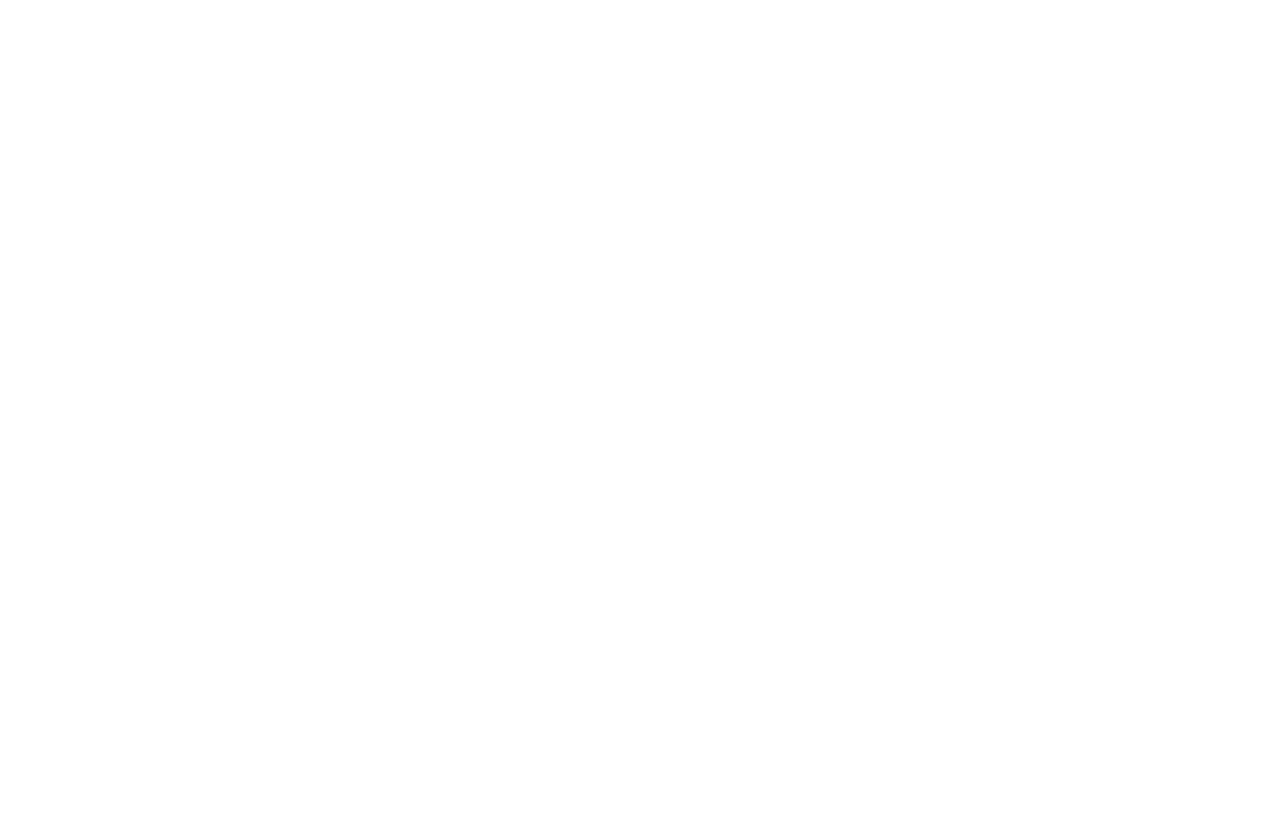
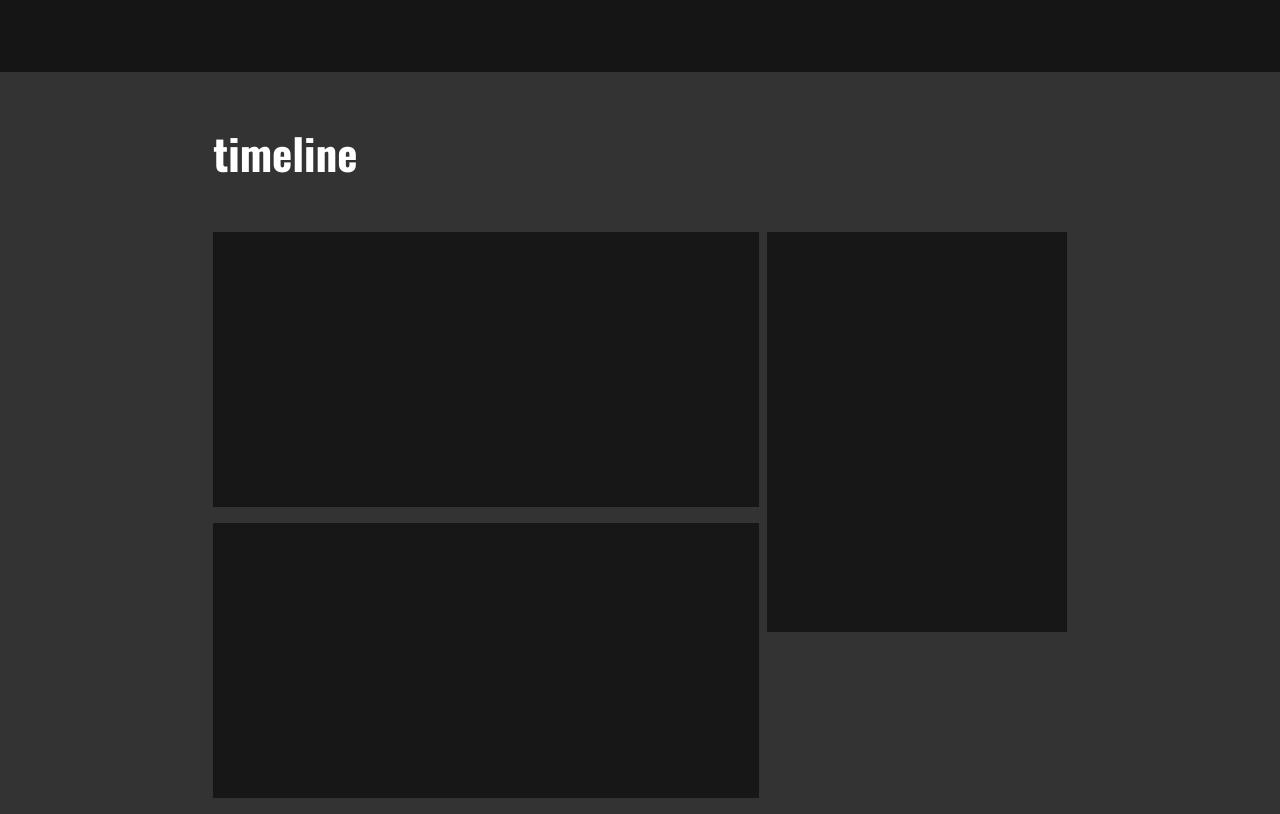
Before and after one commit to Aleisson/projeto17-linkr-front, a JavaScript app: page /home in a window 1280 px wide. Built offline with nearby package versions, Linux system fonts and the light colour scheme.

Commit message:
criacao de elementos da tela home

```diff
--- a/package.json
+++ b/package.json
@@ -10,6 +10,7 @@
     "react-dom": "^18.2.0",
     "react-router-dom": "^6.4.2",
     "react-scripts": "5.0.1",
+    "styled-components": "^5.3.6",
     "web-vitals": "^2.1.4"
   },
   "scripts": {
--- a/public/index.html
+++ b/public/index.html
@@ -1,5 +1,5 @@
 <!DOCTYPE html>
-<html lang="en">
+<html lang="pt-br">
   <head>
     <meta charset="utf-8" />
     <link rel="icon" href="%PUBLIC_URL%/favicon.ico" />
@@ -9,6 +9,7 @@
       name="description"
       content="Web site created using create-react-app"
     />
+    <link href="https://fonts.googleapis.com/css2?family=Lato:ital,wght@0,300;0,400;0,700;0,900;1,300;1,400;1,700;1,900&family=Oswald:wght@300;400;500;600;700&family=Passion+One:wght@400;700;900&display=swap" rel="stylesheet">
     <link rel="apple-touch-icon" href="%PUBLIC_URL%/logo192.png" />
     <!--
       manifest.json provides metadata used when your web app is installed on a
@@ -24,7 +25,7 @@
       work correctly both with client-side routing and a non-root public URL.
       Learn how to configure a non-root public URL by running `npm run build`.
     -->
-    <title>React App</title>
+    <title>Linkr</title>
   </head>
   <body>
     <noscript>You need to enable JavaScript to run this app.</noscript>
--- a/src/App.js
+++ b/src/App.js
@@ -1,3 +1,5 @@
+import "./css/reset.css";
+import "./css/style.css";
 import { BrowserRouter, Routes, Route, Navigate} from "react-router-dom";
 import Signin from "./elements/Signin";
 import Signup from "./elements/Signup";
--- /dev/null
+++ b/src/css/reset.css
@@ -0,0 +1,49 @@
+
+/* http://meyerweb.com/eric/tools/css/reset/
+   v2.0 | 20110126
+   License: none (public domain)
+*/
+
+html, body, div,span, applet, object, iframe,
+h1, h2, h3, h4, h5, h6, p, blockquote, pre,
+a, abbr, acronym, address, big, cite, code,
+del, dfn, em, img, ins, kbd, q, s, samp,
+small, strike, strong, sub, sup, tt, var,
+b, u, i, center,
+dl, dt, dd, ol, ul, li,
+fieldset, form, label, legend,
+table, caption, tbody, tfoot, thead, tr, th, td,
+article, aside, canvas, details, embed,
+figure, figcaption, footer, header, hgroup,
+menu, nav, output, ruby, section, summary,
+time, mark, audio, video {
+	margin: 0;
+	padding: 0;
+	border: 0;
+	font-size: 100%;
+	font: inherit;
+	vertical-align: baseline;
+}
+/* HTML5 display-role reset for older browsers */
+article, aside, details, figcaption, figure,
+footer, header, hgroup, menu, nav, section {
+	display: block;
+}
+body {
+	line-height: 1;
+}
+ol, ul {
+	list-style: none;
+}
+blockquote, q {
+	quotes: none;
+}
+blockquote:before, blockquote:after,
+q:before, q:after {
+	content: '';
+	content: none;
+}
+table {
+	border-collapse: collapse;
+	border-spacing: 0;
+}
--- /dev/null
+++ b/src/css/style.css
@@ -0,0 +1,12 @@
+*{
+    box-sizing: border-box;
+}
+body{
+    background-color: #333333;
+}
+/*
+como utilizar as fontes
+font-family: 'Lato', sans-serif;
+font-family: 'Oswald', sans-serif;
+font-family: 'Passion One', cursive
+*/
--- a/src/elements/Home.js
+++ b/src/elements/Home.js
@@ -1,6 +1,58 @@
+import styled from "styled-components";
+import Post from "./Post";
+import Topbar from "./Topbar";
+import Trending from "./Trending";
+
 export default function Home(){
     return (
         <>
+        <Topbar/>
+        <CONTENT>
+            <TOPTIMELINE>
+                timeline
+            </TOPTIMELINE>
+            <TIMELINE>
+                <POSTS>
+                    <Post/>
+                    <Post/>
+                </POSTS>
+                <Trending/>
+            </TIMELINE>
+        </CONTENT>
         </>
     );
 }
+
+const CONTENT = styled.div`
+    display: flex;
+    flex-direction: column;
+    width: 100vw;
+    min-height: calc(100vh - 72px);
+    height: fit-content;
+    margin-top: 72px;
+    padding: 0 16.66% 0 16.66%;
+`;
+const TOPTIMELINE = styled.div`
+    display: flex;
+    align-items: center;
+    justify-content: flex-start;
+    height: 160px;
+    width: 100%;
+    font-family: 'Oswald', sans-serif;
+    font-size: 43px;
+    font-weight: bold;
+    color: #FFFFFF;
+`;
+const TIMELINE = styled.div`
+    display: flex;
+    justify-content: space-between;
+    width: 100%;
+    height: fit-content;
+`;
+
+const POSTS = styled.div`
+    display: flex;
+    flex-direction: column;
+    width: 64%;
+    height: fit-content;
+`;
--- /dev/null
+++ b/src/elements/Post.js
@@ -0,0 +1,18 @@
+import styled from "styled-components";
+
+export default function Post(){
+    return(
+        <>
+        <CONTENT>
+
+        </CONTENT>
+        </>
+    );
+}
+
+const CONTENT = styled.div`
+    height: 275px;
+    width: 100%;
+    margin: 0 0 16px 0;
+    background-color: #171717;
+`;
--- /dev/null
+++ b/src/elements/Topbar.js
@@ -0,0 +1,20 @@
+import styled from "styled-components";
+
+export default function Topbar(){
+    return (
+        <>
+        <CONTENT/>
+        </>
+    );
+}
+
+const CONTENT = styled.div`
+    display: flex;
+    position: fixed;
+    left: 0;
+    top: 0;
+    z-index: 1;
+    height: 72px;
+    width: 100vw;
+    background-color: #151515;
+`;
--- /dev/null
+++ b/src/elements/Trending.js
@@ -0,0 +1,17 @@
+import styled from "styled-components";
+
+export default function Trending(){
+    return (
+        <>
+        <CONTENT>
+
+        </CONTENT>
+        </>
+    );
+}
+
+const CONTENT = styled.div`
+    width: 300px;
+    height: 400px;
+    background-color: #171717;
+`;
```
Also changed, not shown: 1 other file (tests, documents, lock files or other folders).
